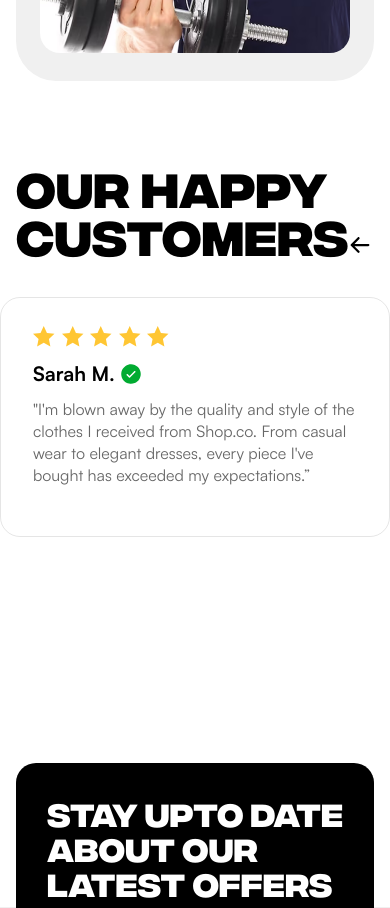
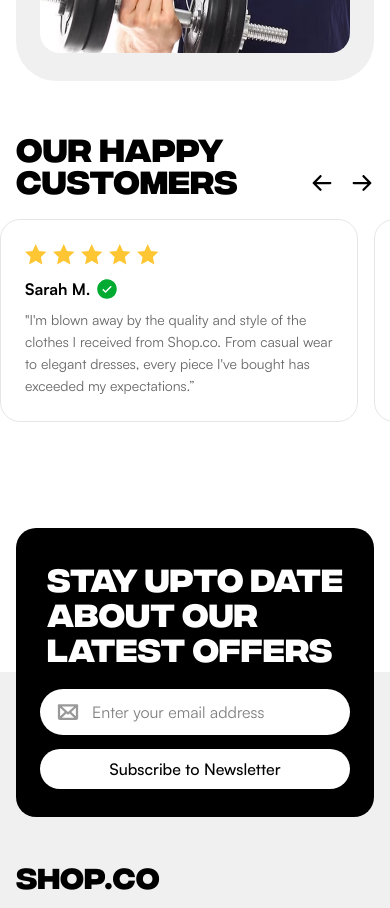
Before and after one commit to dishkhant-dev/ecommerce-app, a Next.js app: page / in a window 390 px wide. Shown: the part 4300-5208 px from the top of the page. Built offline with nearby package versions, Linux system fonts and the light colour scheme.

Commit message:
Testimonial page responsive. '

```diff
--- a/src/components/pages/home/Testimonials.tsx
+++ b/src/components/pages/home/Testimonials.tsx
@@ -2,9 +2,9 @@
 
 const TestimonialsSection = () => {
     return (
-        <div className="mt-20 mb-[170px]">
-            <div className="margin-main-x flex items-end justify-between mb-10">
-                <h2 className="integralcf-font font-bold text-[48px] leading-[100%]">OUR HAPPY CUSTOMERS</h2>
+        <div className="mt-[50px] sm:mt-20 mb-[50px] sm:mb-[170px]">
+            <div className="margin-main-x flex items-end justify-between mb-6 sm:mb-10">
+                <h2 className="integralcf-font font-bold text-[32px] sm:text-[48px] leading-[100%]">OUR HAPPY CUSTOMERS</h2>
                 <div className="flex items-center gap-4">
                     <svg className="cursor-pointer" width="24" height="24" viewBox="0 0 24 24" fill="none" xmlns="http://www.w3.org/2000/svg">
                         <path d="M9.70406 4.4541L2.95406 11.2041C2.84918 11.3086 2.76597 11.4328 2.70919 11.5696C2.6524 11.7063 2.62317 11.8529 2.62317 12.001C2.62317 12.149 2.6524 12.2957 2.70919 12.4324C2.76597 12.5691 2.84918 12.6933 2.95406 12.7979L9.70406 19.5479C9.91541 19.7592 10.2021 19.8779 10.5009 19.8779C10.7998 19.8779 11.0865 19.7592 11.2978 19.5479C11.5092 19.3365 11.6279 19.0499 11.6279 18.751C11.6279 18.4521 11.5092 18.1654 11.2978 17.9541L6.46875 13.125L20.25 13.125C20.5484 13.125 20.8345 13.0065 21.0455 12.7955C21.2565 12.5846 21.375 12.2984 21.375 12C21.375 11.7017 21.2565 11.4155 21.0455 11.2045C20.8345 10.9936 20.5484 10.875 20.25 10.875L6.46875 10.875L11.2988 6.04598C11.5101 5.83463 11.6288 5.54799 11.6288 5.2491C11.6288 4.95022 11.5101 4.66357 11.2988 4.45223C11.0874 4.24088 10.8008 4.12215 10.5019 4.12215C10.203 4.12215 9.91634 4.24088 9.705 4.45223L9.70406 4.4541Z" fill="black" />
@@ -15,10 +15,10 @@ const TestimonialsSection = () => {
                 </div>
             </div>
 
-            <div className="flex items-center gap-5 overflow-hidden">
+            <div className="flex items-center gap-4 sm:gap-5 overflow-hidden">
                 {[1, 2, 3, 4, 5, 6].map((i) => (
-                    <div key={i} className="w-full max-w-[400px] shrink-0 border border-[#0000001A] rounded-[20px] px-8 pt-7 pb-[50px]">
-                        <div className="flex items-center gap-[6.50px]">
+                    <div key={i} className="w-full max-w-[358px] sm:max-w-[400px] shrink-0 border border-[#0000001A] rounded-[20px] px-6 sm:px-8 pt-6 sm:pt-7 pb-6 sm:pb-[50px]">
+                        <div className="flex items-center gap-1.5 sm:gap-[6.50px]">
                             {[1, 2, 3, 4, 5].map((i) => (
                                 <svg key={i} width="22" height="21" viewBox="0 0 22 21" fill="none" xmlns="http://www.w3.org/2000/svg">
                                     <path d="M10.7369 0L13.9354 6.8872L21.4739 7.80085L15.9121 12.971L17.3727 20.4229L10.7369 16.731L4.10114 20.4229L5.56173 12.971L-3.8147e-06 7.80085L7.53849 6.8872L10.7369 0Z" fill="#FFC633" />
@@ -26,14 +26,14 @@ const TestimonialsSection = () => {
                             ))}
                         </div>
 
-                        <div className="mt-[15px] mb-3 flex items-center gap-1">
-                            <h4 className="text-[#000000] font-bold text-[20px] leading-[22px]">Sarah M.</h4>
+                        <div className="mt-3 sm:mt-[15px] mb-2 sm:mb-3 flex items-center gap-1">
+                            <h4 className="text-[#000000] font-bold text-[16px] sm:text-[20px] leading-[22px]">Sarah M.</h4>
                             <svg width="24" height="24" viewBox="0 0 24 24" fill="none" xmlns="http://www.w3.org/2000/svg">
                                 <path d="M12 2.25C10.0716 2.25 8.18657 2.82183 6.58319 3.89317C4.97982 4.96451 3.73013 6.48726 2.99218 8.26884C2.25422 10.0504 2.06114 12.0108 2.43735 13.9021C2.81355 15.7934 3.74215 17.5307 5.10571 18.8943C6.46928 20.2579 8.20656 21.1865 10.0979 21.5627C11.9892 21.9389 13.9496 21.7458 15.7312 21.0078C17.5127 20.2699 19.0355 19.0202 20.1068 17.4168C21.1782 15.8134 21.75 13.9284 21.75 12C21.7473 9.41498 20.7192 6.93661 18.8913 5.10872C17.0634 3.28084 14.585 2.25273 12 2.25ZM16.2806 10.2806L11.0306 15.5306C10.961 15.6004 10.8783 15.6557 10.7872 15.6934C10.6962 15.7312 10.5986 15.7506 10.5 15.7506C10.4014 15.7506 10.3038 15.7312 10.2128 15.6934C10.1218 15.6557 10.039 15.6004 9.96938 15.5306L7.71938 13.2806C7.57865 13.1399 7.49959 12.949 7.49959 12.75C7.49959 12.551 7.57865 12.3601 7.71938 12.2194C7.86011 12.0786 8.05098 11.9996 8.25 11.9996C8.44903 11.9996 8.6399 12.0786 8.78063 12.2194L10.5 13.9397L15.2194 9.21937C15.2891 9.14969 15.3718 9.09442 15.4628 9.0567C15.5539 9.01899 15.6515 8.99958 15.75 8.99958C15.8486 8.99958 15.9461 9.01899 16.0372 9.0567C16.1282 9.09442 16.2109 9.14969 16.2806 9.21937C16.3503 9.28906 16.4056 9.37178 16.4433 9.46283C16.481 9.55387 16.5004 9.65145 16.5004 9.75C16.5004 9.84855 16.481 9.94613 16.4433 10.0372C16.4056 10.1282 16.3503 10.2109 16.2806 10.2806Z" fill="#01AB31" />
                             </svg>
                         </div>
 
-                        <p className="text-[#00000099] text-[16px] leading-[22px]">"I'm blown away by the quality and style of the clothes I received from Shop.co. From casual wear to elegant dresses, every piece I've bought has exceeded my expectations.”</p>
+                        <p className="text-[#00000099] text-[14px] sm:text-[16px] leading-[22px]">"I'm blown away by the quality and style of the clothes I received from Shop.co. From casual wear to elegant dresses, every piece I've bought has exceeded my expectations.”</p>
                     </div>
                 ))}
             </div>
```
